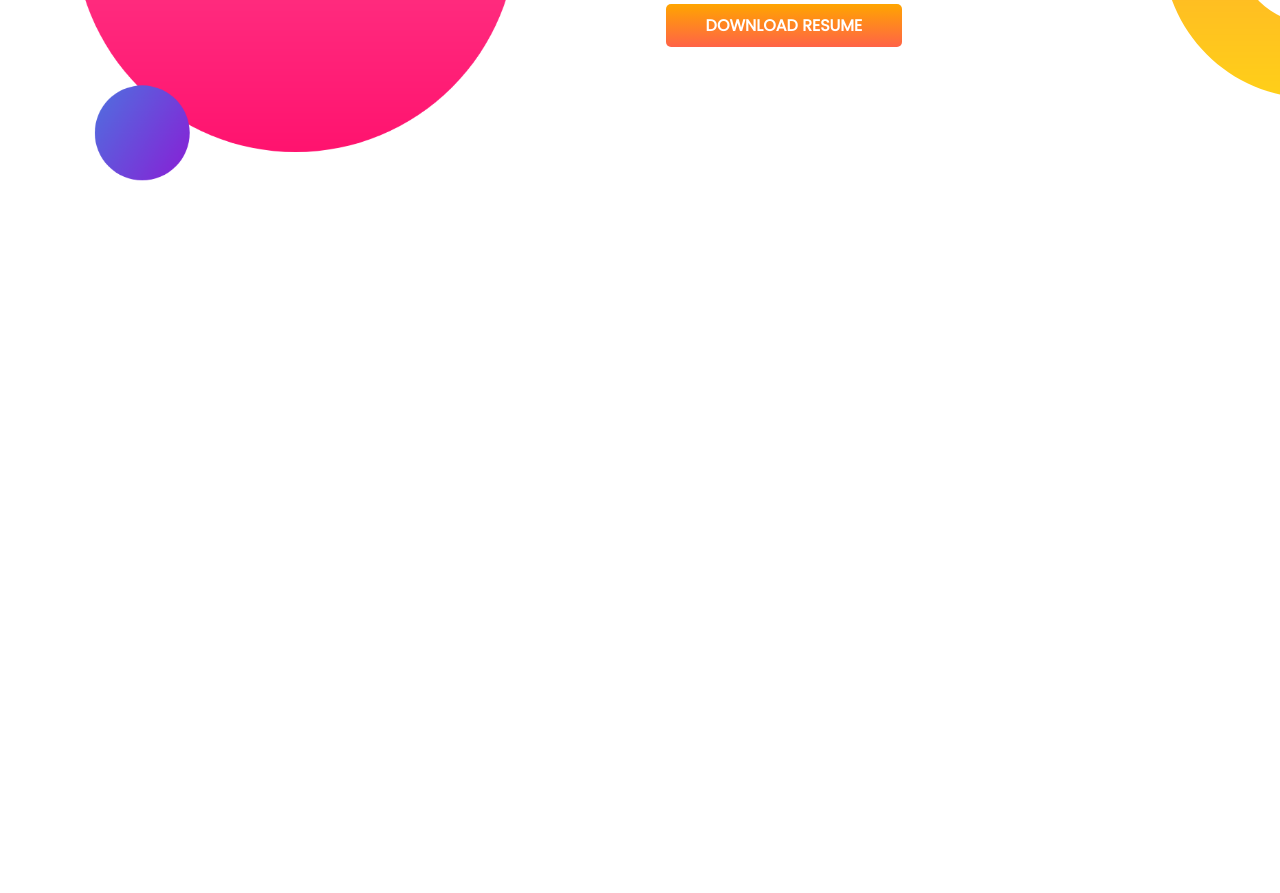
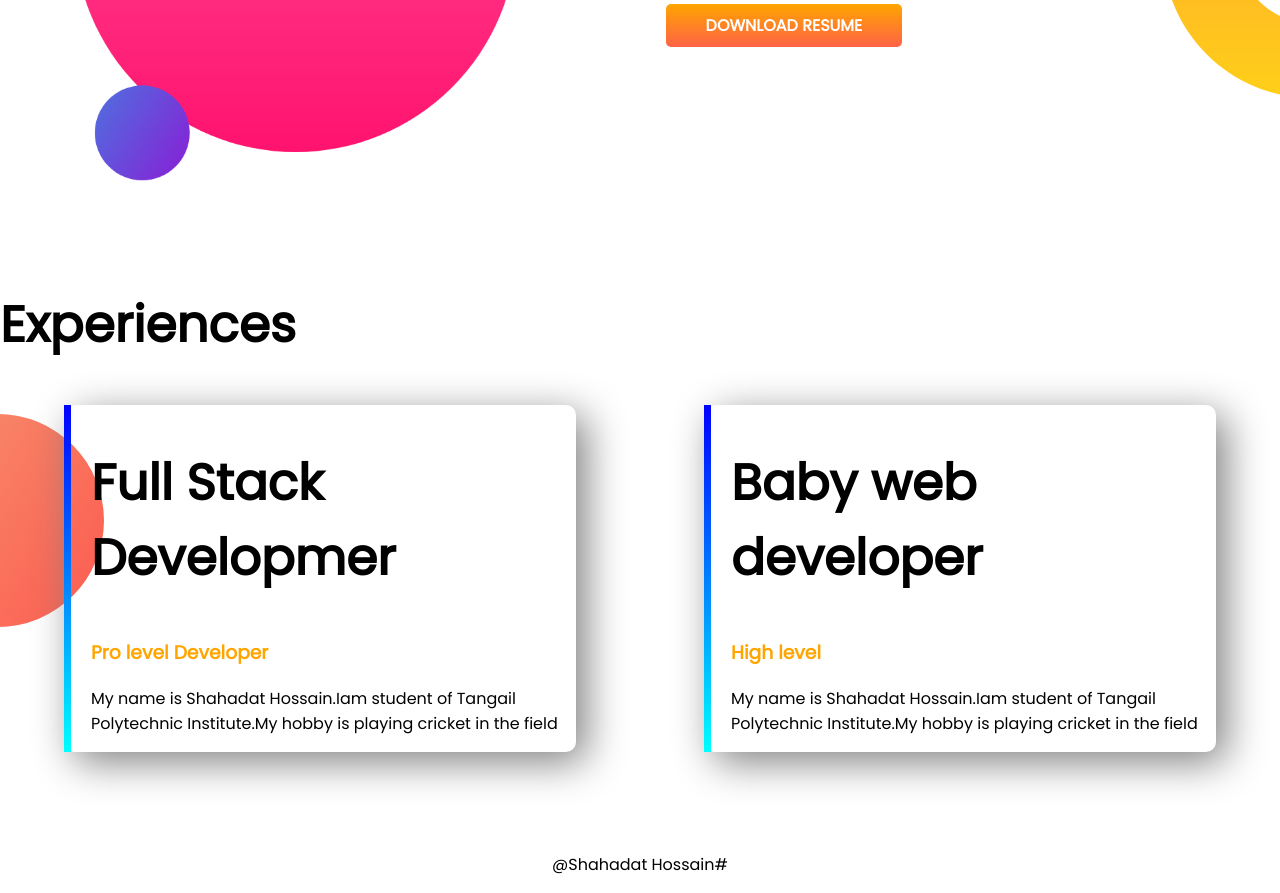
Before and after one commit to parthohossain601/developer-portfolio, a plain HTML site: page index.html in a window 1280 px wide. Shown: the part 904-1797 px from the top of the page. Before the commit the page ends 1192 px from the top, so only its background shows below. Drawn offline with Linux system fonts and the light colour scheme.

Commit message:
footer and experience added

```diff
--- a/index.html
+++ b/index.html
@@ -13,7 +13,7 @@
 </head>
 
 <body>
-    <section class="top-banner">
+    <section class="top-banner flexible-container">
         <div class="half-width">
             <h1>Welcome To</h1>
             <h1><span class="orange-color">Shahadat Hossain</span> World!</h1>
@@ -31,7 +31,7 @@
     </section>
 
 
-    <section class="drem-big">
+    <section class="drem-big flexible-container">
         <div class="half-width">
             <img src="images/my-bg2.png" alt="">
         </div>
@@ -45,6 +45,32 @@
             <a class="link-button" target="_blank" href="">DOWNLOAD RESUME</a>
         </div>
     </section>
+
+
+    <section class="experience-area">
+        <h1>Experiences</h1>
+        <div class="flexible-container">
+            <div id="full-stack-experience" class="experience-item">
+                <h1>Full Stack Developmer</h1>
+                <h3 class="orange-color">Pro level Developer</h3>
+                <p>My name is Shahadat Hossain.Iam student of Tangail Polytechnic Institute.My hobby is playing cricket
+                    in
+                    the field</p>
+            </div>
+
+
+            <div id="web-devexperience" class="experience-item">
+                <h1>Baby web developer</h1>
+                <h3 class="orange-color">High level</h3>
+                <p>My name is Shahadat Hossain.Iam student of Tangail Polytechnic Institute.My hobby is playing cricket
+                    in
+                    the field</p>
+            </div>
+        </div>
+    </section>
+    <footer>
+        <p>@Shahadat Hossain#</p>
+    </footer>
 </body>
 
 </html>
--- a/style.css
+++ b/style.css
@@ -8,7 +8,7 @@ h1{
 .orange-color{
     color: orange;
 }
-section{
+.flexible-container{
     display: flex;
     margin-bottom: 100px;
 }
@@ -36,3 +36,29 @@ section{
     background-repeat: no-repeat;
     background-position: right;
 }
+.experience-item{
+    width: 40%;
+    margin-left: 5%;
+    margin-right: 5%;
+    padding-left: 20px;
+    border-radius: 10px;
+    box-shadow: 10px 10px 40px gray;
+}
+.experience-area{
+    background-image: url(images/exp-bg.png);
+    background-repeat: no-repeat;
+    background-position: left;
+}
+#web-devexperience{
+    border-left: 7px solid;
+    border-image: linear-gradient(blue,cyan);
+    border-image-slice: 1;
+}
+#full-stack-experience{
+    border-left: 7px solid;
+    border-image: linear-gradient(blue,cyan);
+    border-image-slice: 1;
+}
+footer p {
+    text-align: center;
+}
```
